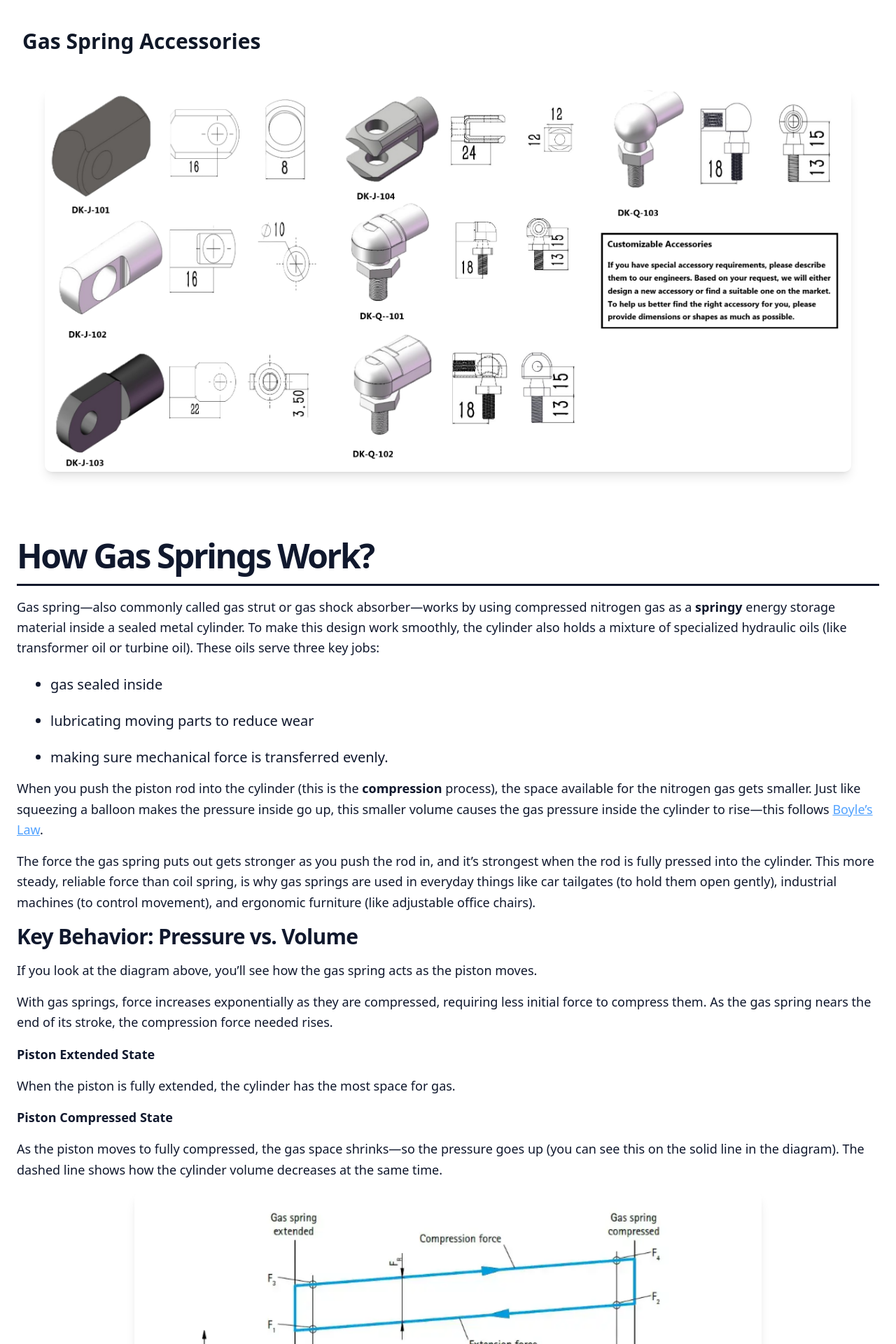
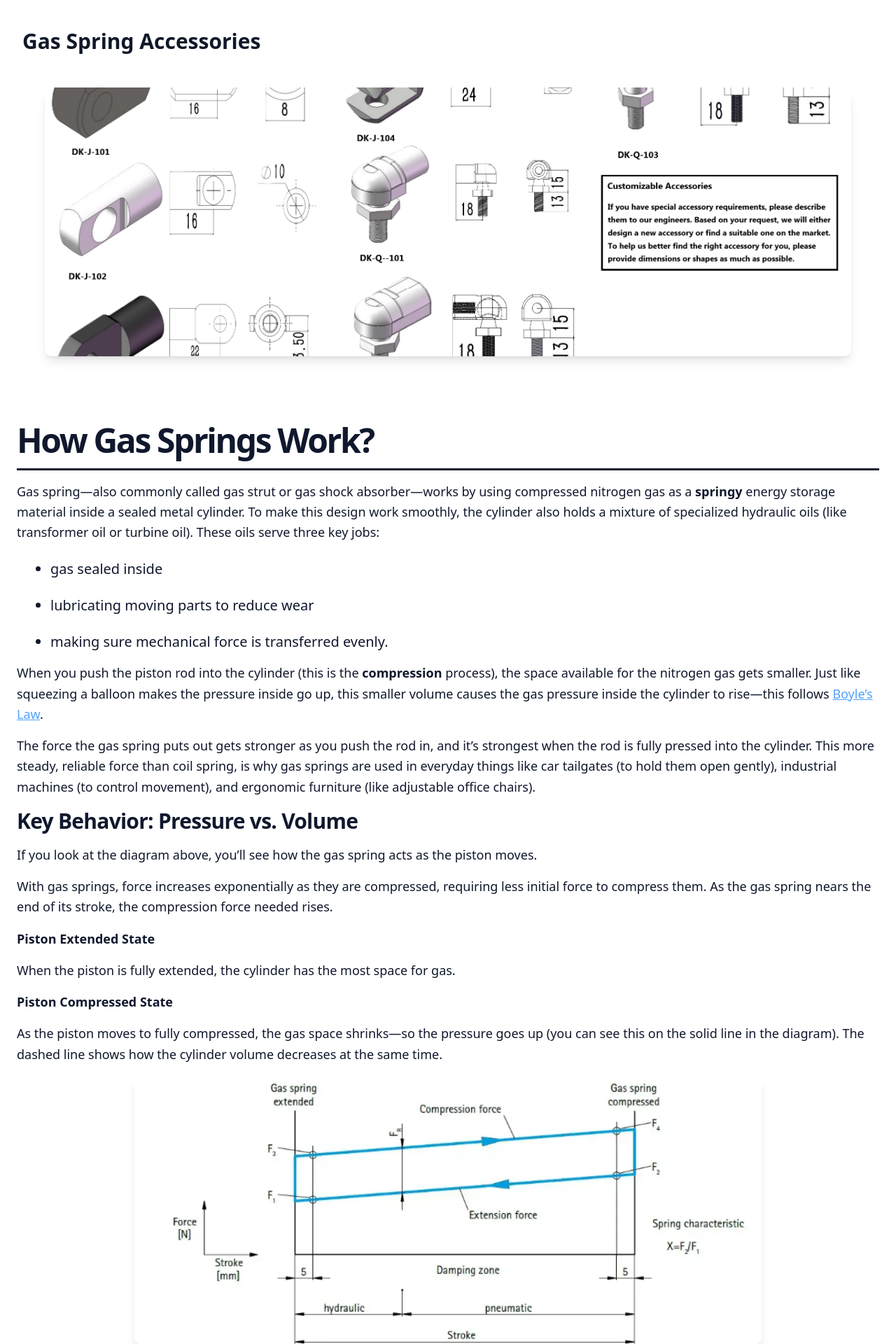
Before and after one commit to JOJOisUnstoppable/gas-spring, a Next.js app: page /en/products/category/gas-spring in a window 1280 px wide. Shown: the part 1400-3320 px from the top of the page at 70% size. Built offline with nearby package versions, Linux system fonts and the light colour scheme.

Commit message:
Feat: Replace img tags with next/image components

```diff
--- a/src/app/[locale]/products/category/gas-spring/page.tsx
+++ b/src/app/[locale]/products/category/gas-spring/page.tsx
@@ -85,11 +85,13 @@ export default async function CategoryPage(
             {'Gas Spring Accessories'}
           </h2>
           <div className="flex flex-col items-center space-y-4 mt-12">
-            <div className="w-full max-w-6xl">
-              <img
+            <div className="w-full max-w-6xl relative h-96">
+              <Image
                 src='/images/products_page/accessories.png'
                 alt='gas-spring-accessories-picture'
-                className="w-full h-auto rounded-lg shadow-lg"
+                fill={true}
+                sizes="100vw"
+                className="rounded-lg shadow-lg object-cover"
               />
             </div>
           </div>
--- a/src/components/products/HowGSWork.tsx
+++ b/src/components/products/HowGSWork.tsx
@@ -6,6 +6,7 @@
 'use client'
 
 import parseMarkdownBold from '@/lib/parseMarkdownBold'
+import Image from 'next/image'
 
 interface HowGSWorkProps {
   locale?: string;
@@ -99,11 +100,13 @@ const HowGSWork = ({
           {/* 图片部分 */}
           {imageSrc && (
             <div className="flex flex-col items-center space-y-4">
-              <div className="w-full max-w-4xl">
-                <img
+              <div className="w-full max-w-4xl relative h-96">
+                <Image
                   src={imageSrc}
                   alt={imageAlt || 'Gas Spring Work Diagram'}
-                  className="w-full h-auto rounded-lg shadow-lg"
+                  fill={true}
+                  sizes="100vw"
+                  className="rounded-lg shadow-lg object-cover"
                 />
               </div>
             </div>
```
